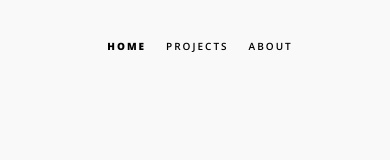
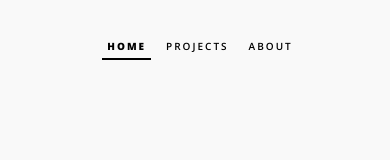
Before and after one commit to cristinacastro/cristinacastro.github.io, a React (Create React App) app in the folder portfolio/: page / in a window 390 px wide. In both pictures the pointer is over the link "HOME". Shown: the top 160 px of the page. Built offline with nearby package versions, Linux system fonts and the light colour scheme.

Commit message:
responsive

```diff
--- a/portfolio/src/App.css
+++ b/portfolio/src/App.css
@@ -403,6 +403,7 @@ a{
 
 .navbar a:hover {
   font-weight: 800;
+  border-bottom: black solid 2px;
 }
 
 .navbar ul {
@@ -511,7 +512,7 @@ a{
   margin: 5px 0 0 0;
 }
 
-@media (min-width: 1024px){
+@media (min-width: 700px){
   h1{
     font-size: 4.7rem;
     padding-top:30px;
```
Also changed, not shown: portfolio/src/components/Navbar.js (+0 -7 lines), 1 other file (tests, documents, lock files or other folders).
